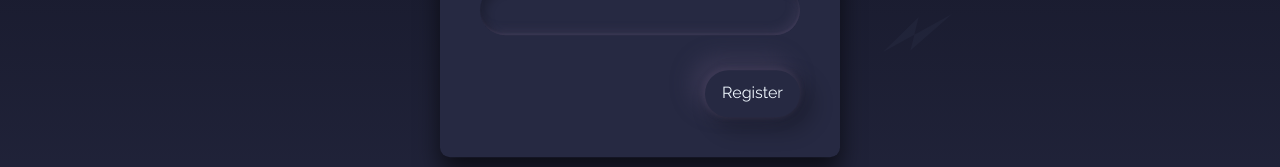
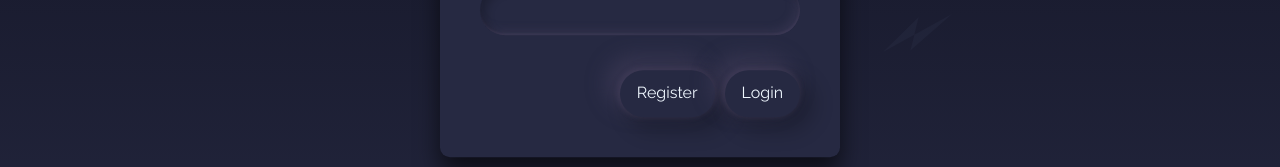
Before and after one commit to toperrrrrrrr/pos, a React (Create React App) app: page /Register in a window 1280 px wide. Shown: the part 428-595 px from the top of the page. Built offline with nearby package versions, Linux system fonts and the light colour scheme.

Commit message:
Added some buttons

```diff
--- a/src/components/Login.js
+++ b/src/components/Login.js
@@ -80,7 +80,9 @@ const Login = () => {
         <img src={bg} className="logo" alt="Logo"></img>
         <div className="login-box">
           <div className="screen_content">
+
             <Form className="login ">
+
               <h4> Username</h4>
               <input
                 type="text"
--- a/src/components/Register.js
+++ b/src/components/Register.js
@@ -17,6 +17,12 @@ const Register = () => {
 
   };
 
+  const handleNavigateLogin = () => {
+  navigate("/");
+  return <redirect to="/Login" />;
+
+  };
+
   return (
     <>
       <div className="login-bg">
@@ -32,6 +38,9 @@ const Register = () => {
               <Button type="button" className="box btn" onClick={handleRegister}>
                 <div className="loginbutton">Register</div>
               </Button>
+              <Button type="button" className="box btn" onClick={handleNavigateLogin}>
+                <div className="loginbutton">Login</div>
+              </Button>
               </div>
             </Form>
           </div>
--- a/src/components/mycss.css
+++ b/src/components/mycss.css
@@ -24,6 +24,7 @@ body {
   width: 100%;
   margin-top: 20px;
 }
+
 
 h4,
 h2,
```
